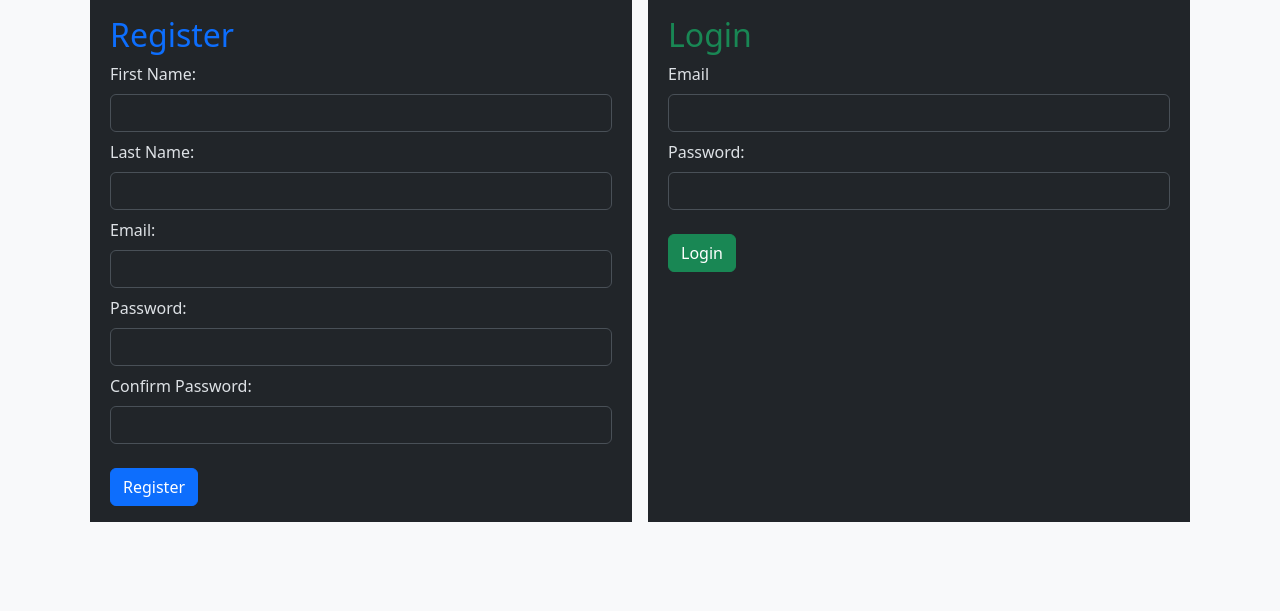
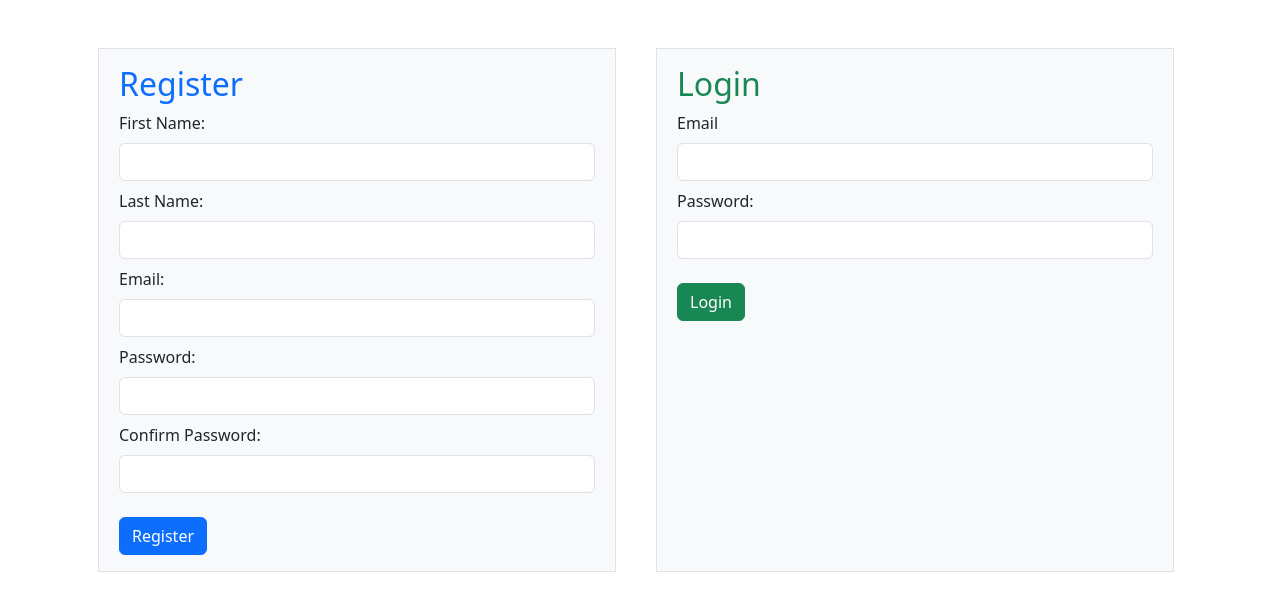
Before and after one commit to apullenb/user-login, a Flask app: page / in a window 1280 px wide. Shown: the top 611 px of the page. Run offline with Flask 3, Linux system fonts and the light colour scheme.

Commit message:
add templates

```diff
--- a/flask_app/templates/login.html
+++ b/flask_app/templates/login.html
@@ -1,5 +1,5 @@
 <!DOCTYPE html>
-<html lang="en" data-bs-theme="dark">
+<html lang="en" data-bs-theme="light">
 
 <head>
   <meta charset="UTF-8">
@@ -10,10 +10,10 @@
   <title>Login</title>
 </head>
 
-<body class="bg-light">
+<body class="m-5">
   <div class="container d-flex">
     <!-- left side registration form -->
-    <div class="col mx-2 px-2 bg-dark">
+    <div class="col mx-3 px-2 bg-light border">
       <div class="container">
         <h2 class="text-primary mt-3">Register</h2>
         <form action="/register_user" method="post">
@@ -57,7 +57,7 @@
       </div>
     </div>
     <!-- right side login form -->
-    <div class="col mx-2 px-2 bg-dark">
+    <div class="col mx-4 px-2 bg-light border">
       <div class="container">
         <h2 class="text-success mt-3">Login</h2>
         <form action="/login_user" method="post">
```
